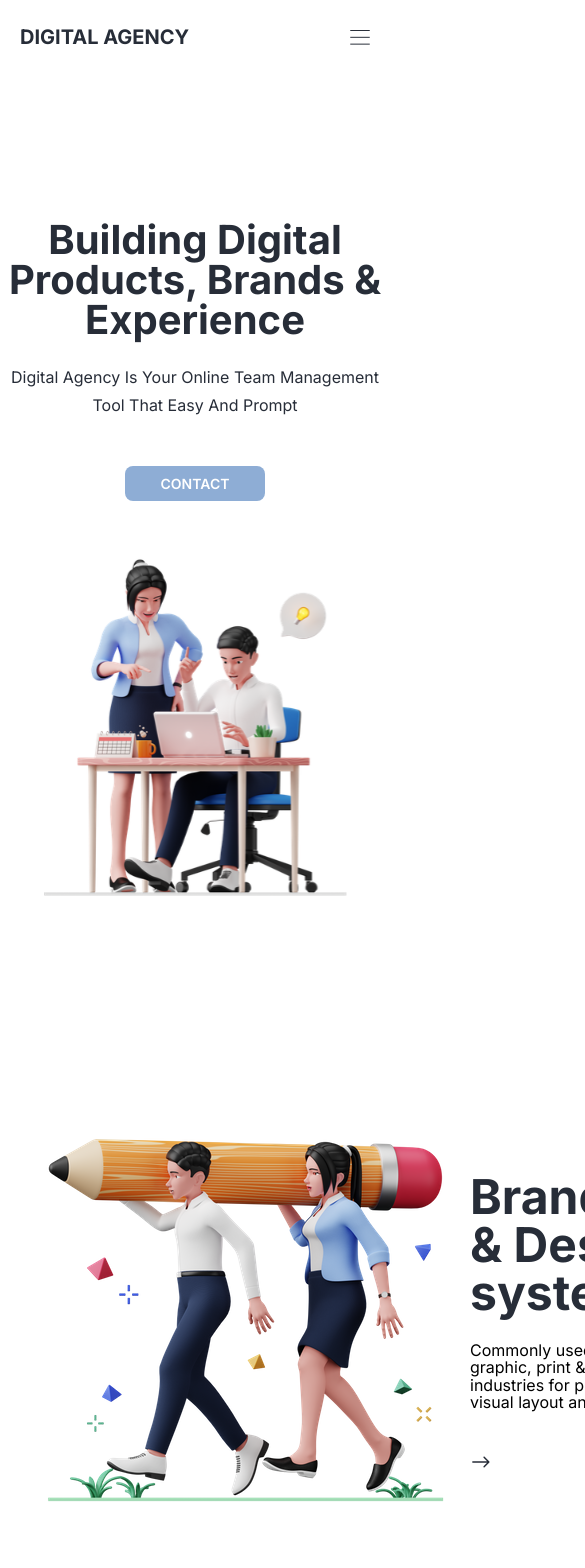
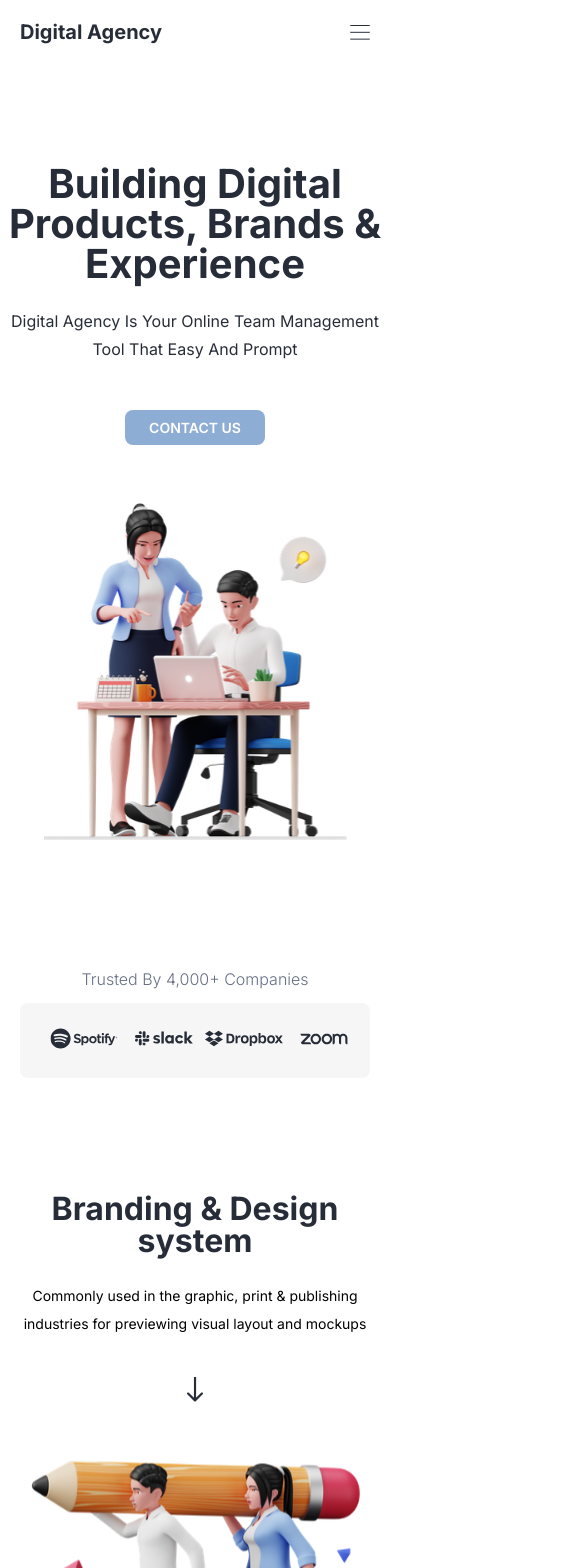
Before and after one commit to tobiborrahman/digital-agency, a Next.js app: page / in a window 390 px wide. Shown: the top 1568 px of the page, 585 px wide, since content can reach past the window. Built offline with nearby package versions, Linux system fonts and the light colour scheme.

Commit message:
all done

```diff
--- a/src/app/globals.css
+++ b/src/app/globals.css
@@ -2,18 +2,16 @@
 	padding: 0;
 	margin: 0;
 	box-sizing: border-box;
+	font-family: 'Inter', sans-serif;
 }
 
-body {
+.container {
 	max-width: 1248px;
-	margin: 20px auto;
+	padding: 20px 100px;
+	margin: 0 auto;
 }
 
 /* navbar styles */
-.container {
-	margin: 0 100px;
-}
-
 .navbar {
 	display: flex;
 	justify-content: space-between;
@@ -22,7 +20,6 @@ body {
 
 .logo {
 	color: #272d38;
-	font-family: Inter;
 	font-size: 20px;
 	font-style: normal;
 	font-weight: 700;
@@ -39,7 +36,7 @@ body {
 
 .list-items li {
 	color: #272d38;
-	font-family: Inter;
+
 	font-size: 18px;
 	font-style: normal;
 	font-weight: 400;
@@ -61,14 +58,12 @@ body {
 	display: flex;
 	justify-content: space-between;
 	align-items: center;
+	/* background: linear-gradient(to right top, #8eadd53d, white); */
 }
 
 .banner-title {
 	width: 540px;
-
 	color: #272d38;
-
-	font-family: Inter;
 	font-size: 64px;
 	font-style: normal;
 	font-weight: 700;
@@ -81,7 +76,7 @@ body {
 	height: 49px;
 	flex-shrink: 0;
 	color: #272d38;
-	font-family: Inter;
+
 	font-size: 18px;
 	font-style: normal;
 	font-weight: 400;
@@ -101,7 +96,7 @@ body {
 
 	color: #fff;
 	text-align: center;
-	font-family: Inter;
+
 	font-size: 16px;
 	font-style: normal;
 	font-weight: 600;
@@ -141,7 +136,7 @@ body {
 
 .company-para {
 	color: #667085;
-	font-family: Inter;
+
 	font-size: 16px;
 	font-style: normal;
 	font-weight: 300;
@@ -177,6 +172,10 @@ body {
 	line-height: 17.5px;
 	margin-top: 25px;
 	margin-bottom: 40px;
+}
+
+.small-image {
+	display: none;
 }
 
 /* custom section styles */
@@ -254,7 +253,8 @@ body {
 }
 
 .customer-support-container {
-	display: flex;
+	display: grid;
+	grid-template-columns: repeat(2, 1fr);
 	gap: 90px;
 	align-items: center;
 	margin-top: 136px;
@@ -268,16 +268,64 @@ body {
 	width: 360px;
 }
 
+/* footer styles */
+.footer {
+	background: #f6f6f6;
+	margin-top: 138px;
+}
+.footer-container {
+	display: flex;
+	justify-content: space-between;
+	padding-top: 105px;
+	padding-bottom: 108px;
+}
+.footer-title {
+	font-size: 18px;
+	font-weight: 700;
+	line-height: 27.5px;
+	color: #272d38;
+	margin-bottom: 32px;
+}
+
+.footer-desc {
+	font-size: 16px;
+	font-weight: 300;
+	line-height: 24px;
+	color: #272d38;
+}
+
+.footer-link {
+	font-size: 16px;
+	font-weight: 300;
+	line-height: 16px;
+	padding-bottom: 24px;
+	color: #272d38;
+	list-style-type: none;
+}
+
+.copyright {
+	text-align: center;
+	font-size: 16px;
+	font-weight: 300;
+	line-height: 16px;
+	color: #272d38;
+	padding-bottom: 20px;
+}
+
 /* Media Query for smaller screens */
-@media only screen and (max-width: 428px) {
-	body {
-		margin: 25px auto;
+@media only screen and (max-width: 768px) {
+	.container {
+		padding: 0px 0px;
 	}
 
 	.navbar {
 		display: flex;
 		justify-content: space-between;
 		align-items: center;
+	}
+
+	.logo {
+		text-transform: capitalize;
 	}
 
 	.container {
@@ -290,6 +338,8 @@ body {
 
 	.banner-container {
 		flex-direction: column;
+		margin-top: 120px;
+		margin-bottom: 120px;
 	}
 
 	.banner-desc {
@@ -300,7 +350,7 @@ body {
 		width: 378px;
 		color: #272d38;
 		text-align: center;
-		font-family: Inter;
+
 		font-size: 40px;
 		font-style: normal;
 		font-weight: 700;
@@ -314,7 +364,7 @@ body {
 		flex-shrink: 0;
 		color: #272d38;
 		text-align: center;
-		font-family: Inter;
+
 		font-size: 16px;
 		font-style: normal;
 		font-weight: 400;
@@ -331,7 +381,7 @@ body {
 
 		color: #fff;
 		text-align: center;
-		font-family: Inter;
+
 		font-size: 14px;
 		font-style: normal;
 		font-weight: 600;
@@ -346,8 +396,120 @@ body {
 		margin-top: 48px;
 	}
 
+	/* company */
 	.company-container {
+		width: 100%;
+	}
+
+	.company-logo {
+		width: 80px;
+		height: 23px;
+	}
+
+	/* branding section  */
+	.branding-container {
+		flex-direction: column-reverse;
+	}
+
+	.branding-desc-container {
+		width: 100%;
+	}
+
+	.branding-image {
+		width: 375px;
+		height: 380px;
+	}
+
+	.sub-heading {
+		width: 100%;
+		padding: 0 10px;
+		font-size: 32px;
+		font-weight: 700;
+		line-height: 32px;
+		color: #272d38;
+		text-align: center;
+	}
+
+	.sub-para {
+		width: 100%;
+		font-size: 14px;
+		font-weight: 400;
+		line-height: 27.5px;
+		padding-top: 25px;
+		padding-bottom: 40px;
+		margin: 0 auto;
+		text-align: center;
+	}
+
+	.custom-image {
+		width: 380px;
+		height: 380px;
+	}
+
+	.large-image {
 		display: none;
+	}
+	.small-image {
+		display: flex;
+		justify-content: center;
+		align-items: center;
+		margin-bottom: 20px;
+	}
+
+	/* custom section  */
+	.custom-container {
+		display: flex;
+		flex-direction: column-reverse;
+		align-items: center;
+		margin-top: 120px;
+	}
+
+	/* testimonials */
+	.test-container {
+		margin-top: 120px;
+	}
+	.card-container {
+		display: grid;
+		grid-template-columns: 1fr;
+		padding: 0;
+	}
+
+	/* customer support */
+	.customer-support {
+		background-color: #f6f6f6;
+		border-radius: 20px;
+		padding: 0px 0px;
+	}
+
+	.customer-support-container {
+		display: grid;
+		grid-template-columns: 1fr;
+		text-align: center;
+		gap: 0px;
+		align-items: center;
+		margin-top: 120px;
+	}
+
+	.customer-support-image {
+		display: none;
+	}
+
+	.customer-desc-container {
+		padding: 56px 35px 48px 35px;
+	}
+
+	.customer-btn {
+		display: flex;
+		justify-content: center;
+		align-items: center;
+	}
+
+	.customer-title {
+		width: auto;
+	}
+
+	.customer-desc {
+		width: auto;
 	}
 
 	/* responsive nav */
@@ -359,4 +521,20 @@ body {
 	.list-items {
 		display: none;
 	}
+
+	/* footer styles */
+	.footer {
+		margin-top: 120px;
+	}
+
+	.footer-container {
+		display: flex;
+		flex-direction: column;
+		justify-content: center;
+		align-items: center;
+		gap: 72px;
+		text-align: center;
+		padding-top: 104px;
+		padding-bottom: 92px;
+	}
 }
--- a/src/app/layout.tsx
+++ b/src/app/layout.tsx
@@ -1,7 +1,8 @@
 import type { Metadata } from 'next';
 import { Inter } from 'next/font/google';
 import './globals.css';
-import Navbar from '@/components/Navbar/Navbar';
+import Navbar from '@/components/common/Navbar/Navbar';
+import Footer from '@/components/common/Footer/Footer';
 
 const inter = Inter({ subsets: ['latin'] });
 
@@ -20,6 +21,7 @@ export default function RootLayout({
 			<body className={inter.className}>
 				<Navbar />
 				{children}
+				<Footer />
 			</body>
 		</html>
 	);
--- a/src/components/Banner/Banner.tsx
+++ b/src/components/Banner/Banner.tsx
@@ -13,7 +13,7 @@ const Banner = () => {
 						digital agency is your online team management tool that
 						easy and prompt
 					</p>
-					<button className="banner-btn">Contact</button>
+					<button className="banner-btn">Contact Us</button>
 				</div>
 				<div className="image-container">
 					<Image
--- a/src/components/Companies/Companies.tsx
+++ b/src/components/Companies/Companies.tsx
@@ -7,32 +7,36 @@ const Companies = () => {
 			<div>
 				<p className="company-para">Trusted by 4,000+ companies</p>
 				<div className="company">
-					<div className="company-logo">
+					<div>
 						<Image
+							className="company-logo"
 							src="/images/shopify.svg"
 							alt="shopify logo"
 							width={140}
 							height={48}
 						/>
 					</div>
-					<div className="company-logo">
+					<div>
 						<Image
+							className="company-logo"
 							src="/images/slack.svg"
 							alt="shopify logo"
 							width={140}
 							height={48}
 						/>
 					</div>
-					<div className="company-logo">
+					<div>
 						<Image
+							className="company-logo"
 							src="/images/dropbox.svg"
 							alt="shopify logo"
 							width={140}
 							height={48}
 						/>
 					</div>
-					<div className="company-logo">
+					<div>
 						<Image
+							className="company-logo"
 							src="/images/zoom.svg"
 							alt="shopify logo"
 							width={140}
--- a/src/components/bramding-section/BrandingSection.tsx
+++ b/src/components/bramding-section/BrandingSection.tsx
@@ -8,6 +8,7 @@ const BrandingSection = () => {
 				<div className="branding-container">
 					<div>
 						<Image
+							className="branding-image"
 							src="/images/branding-image.svg"
 							alt=""
 							width={450}
@@ -20,16 +21,26 @@ const BrandingSection = () => {
 								Branding & Design system
 							</h1>
 						</div>
-						<p className='sub-para'>
+						<p className="sub-para">
 							Commonly used in the graphic, print & publishing
 							industries for previewing visual layout and mockups
 						</p>
 						<Image
+							className="large-image"
 							src="/images/arrow-right.svg"
 							alt="arrow icon"
 							width={22.23}
 							height={12}
 						/>
+
+						<div className="small-image">
+							<Image
+								src="/images/arrow-down.svg"
+								alt="arrow icon"
+								width={20}
+								height={25}
+							/>
+						</div>
 					</div>
 				</div>
 			</div>
--- /dev/null
+++ b/src/components/common/Footer/Footer.tsx
@@ -0,0 +1,45 @@
+import React from 'react';
+
+const Footer = () => {
+	return (
+		<div className="footer">
+			<div className="container">
+				<div className="footer-container">
+					<div>
+						<h6 className="footer-title">Digital Agency</h6>
+						<p className="footer-desc">
+							Building digital products, <br /> brands &
+							experience
+						</p>
+					</div>
+					<div>
+						<h6 className="footer-title">Resources</h6>
+						<li className="footer-link">Guides</li>
+						<li className="footer-link">Blog</li>
+						<li className="footer-link">Customer Stories</li>
+						<li className="footer-link">Glossery</li>
+					</div>
+					<div>
+						<h6 className="footer-title">Company</h6>
+						<li className="footer-link">About Us</li>
+						<li className="footer-link">Careers</li>
+						<li className="footer-link">partners</li>
+						<li className="footer-link">Contact Us</li>
+					</div>
+					<div>
+						<h6 className="footer-title">Social Media</h6>
+						<li className="footer-link">LinkedIn</li>
+						<li className="footer-link">Facebook</li>
+						<li className="footer-link">Instagram</li>
+						<li className="footer-link">Twitter</li>
+					</div>
+				</div>
+				<p className="copyright">
+					© Matheus. Todos os direitos reservados
+				</p>
+			</div>
+		</div>
+	);
+};
+
+export default Footer;
--- a/src/components/custom-section/CustomSection.tsx
+++ b/src/components/custom-section/CustomSection.tsx
@@ -8,6 +8,7 @@ const CustomSection = () => {
 				<div className="custom-container">
 					<div>
 						<Image
+							className="custom-image"
 							src="/images/custom-image.svg"
 							alt=""
 							width={450}
@@ -17,7 +18,7 @@ const CustomSection = () => {
 					<div className="branding-desc-container">
 						<div>
 							<h1 className="sub-heading">
-								Branding & Design system
+								Custome & Plugin Development
 							</h1>
 						</div>
 						<p className="sub-para">
@@ -25,11 +26,21 @@ const CustomSection = () => {
 							industries for previewing visual layout and mockups
 						</p>
 						<Image
+							className="large-image"
 							src="/images/arrow-right.svg"
 							alt="arrow icon"
 							width={22.23}
 							height={12}
 						/>
+
+						<div className="small-image">
+							<Image
+								src="/images/arrow-down.svg"
+								alt="arrow icon"
+								width={20}
+								height={25}
+							/>
+						</div>
 					</div>
 				</div>
 			</div>
--- a/src/components/customer-support/CustomerSupport.tsx
+++ b/src/components/customer-support/CustomerSupport.tsx
@@ -8,13 +8,14 @@ const CustomerSupport = () => {
 				<div className="customer-support-container">
 					<div>
 						<Image
+							className="customer-support-image"
 							src="/images/customer-support.svg"
 							alt=""
 							width={450}
 							height={450}
 						/>
 					</div>
-					<div className="branding-desc-container">
+					<div className="customer-desc-container">
 						<div>
 							<h1 className="sub-heading customer-title">
 								Be a part of the next big thing
@@ -24,7 +25,9 @@ const CustomerSupport = () => {
 							We work with Brans, Startups, to SMEs. Colaborate
 							for more impact and growt
 						</p>
-						<button className="banner-btn">Contact Us</button>
+						<div className="customer-btn">
+							<button className="banner-btn">Contact Us</button>
+						</div>
 					</div>
 				</div>
 			</div>
```
Also changed, not shown: public/images/arrow-down.svg (added), src/components/common/Navbar/Navbar.tsx (renamed from src/components/Navbar/Navbar.tsx).
